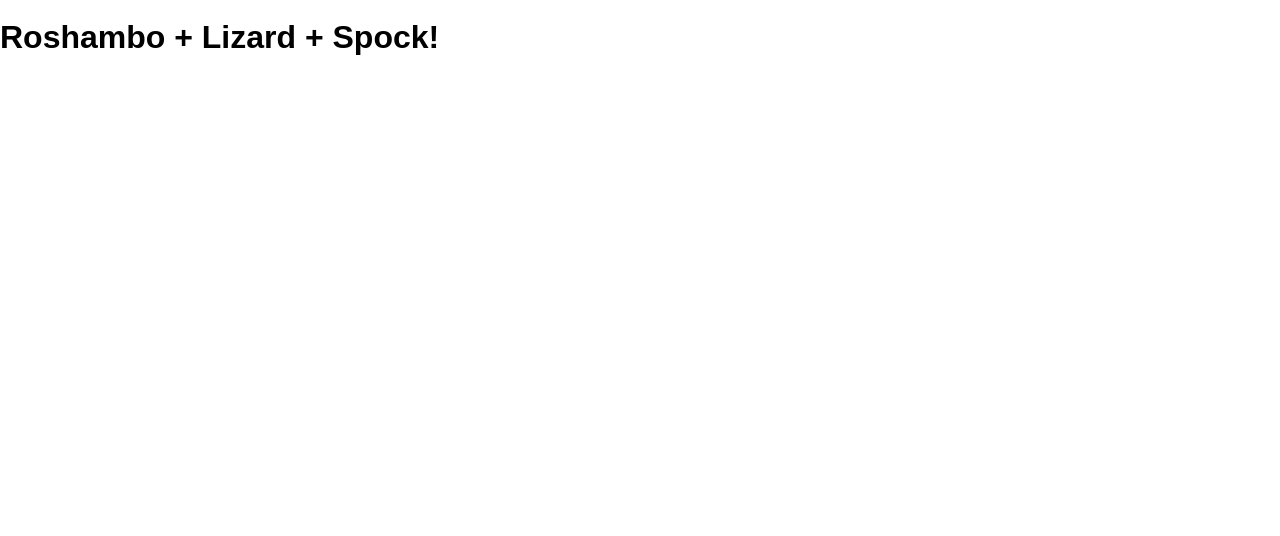
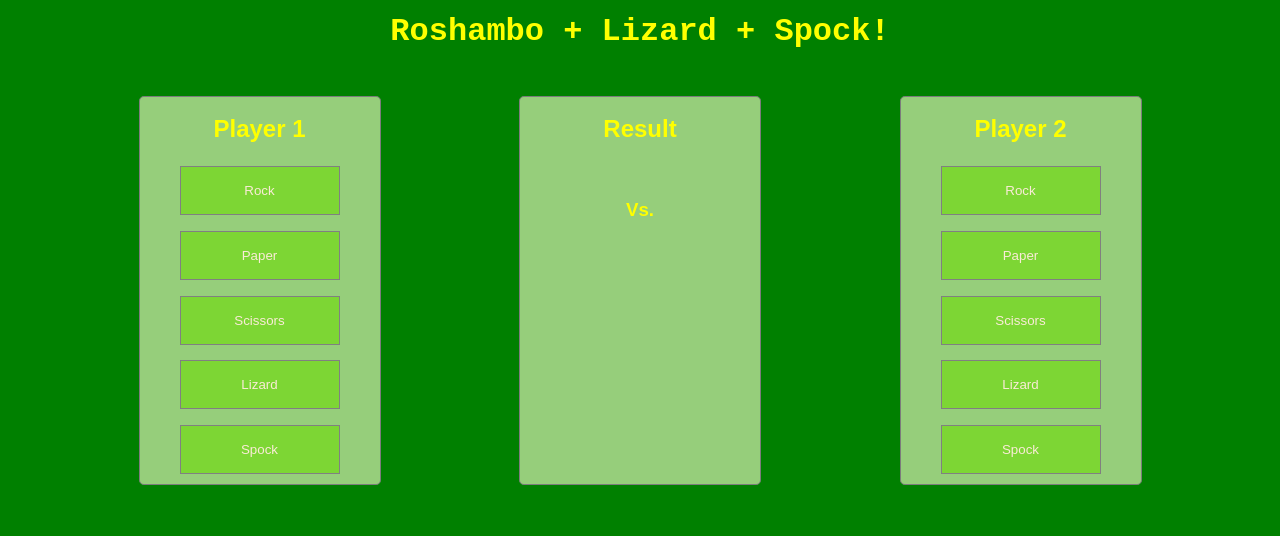
Before and after one commit to huntpie/roshambo-js, a website: page public/index.html in a window 1280 px wide. Drawn offline with Linux system fonts and the light colour scheme.

Commit message:
Commit- struggling with if statements

```diff
--- a/public/index.html
+++ b/public/index.html
@@ -11,6 +11,59 @@
     <header>
       <h1 class="roshambo-lizard-spock"></h1>
     </header>
+    <main>
+      <section class="player1">
+        <h2 class="player1-name">Player 1</h2>
+        <fieldset>
+          <button class="player1-rock">Rock</button>
+        </fieldset>
+        <fieldset>
+          <button class="player1-paper">Paper</button>
+        </fieldset>
+        <fieldset>
+          <button class="player1-scissors">Scissors</button>
+        </fieldset>
+        <fieldset>
+          <button class="player1-lizard">Lizard</button>
+        </fieldset>
+        <fieldset>
+          <button class="player1-spock">Spock</button>
+        </fieldset>
+      </section>
+      <section class="result">
+        <h2 class="resultWinDrawLose">Result</h2>
+        <fieldset>
+          <h2 class="player1Choice"></h2>
+        </fieldset>
+        <fieldset>
+          <h3 class="versus">Vs.</h3>
+        </fieldset>
+        <fieldset>
+          <h2 class="player2Choice"></h2>
+        <fieldset>
+        <h2 class="winnerName"></h2>
+        <fieldset>
+        </fieldset>
+      </section>
+      <section class="player2">
+        <h2 class="player2-name">Player 2</h2>
+        <fieldset>
+          <button class="player2-rock">Rock</button>
+        </fieldset>
+        <fieldset>
+          <button class="player2-paper">Paper</button>
+        </fieldset>
+        <fieldset>
+          <button class="player2-scissors">Scissors</button>
+        </fieldset>
+        <fieldset>
+          <button class="player2-lizard">Lizard</button>
+        </fieldset>
+        <fieldset>
+          <button class="player2-spock">Spock</button>
+        </fieldset>
+      </section>
+    </main>
     <script src="/main.js" charset="utf-8"></script>
   </body>
 </html>
--- a/public/main.js
+++ b/public/main.js
@@ -1,7 +1,35 @@
+function updatePlayer1ResultRock() {
+  const player1ResultChoice = document.querySelector('h2.player1Choice')
+  player1ResultChoice.textContent = 'Rock'
+}
+
+function updatePlayer2ResultRock(){
+  const player2ResultChoice = document.querySelector('h2.player2Choice')
+  player2ResultChoice.textContent = 'Rock'
+}
+
+function updatePlayer1ResultPaper(){
+  const player1ResultChoice = document.querySelector('h2.player1Choice')
+  player1ResultChoice.textContent = 'Paper'
+}
+
+
 function main() {
   if (document.querySelector('h1.roshambo-lizard-spock')) {
     document.querySelector('h1.roshambo-lizard-spock').textContent = 'Roshambo + Lizard + Spock!'
   }
+  document.querySelector('button.player1-rock').addEventListener('click', updatePlayer1ResultRock)
+  document.querySelector('button.player2-rock').addEventListener('click', updatePlayer2ResultRock)
+
+  document.querySelector('button.player1-paper').addEventListener('click', updatePlayer1ResultPaper)
+
+  if (document.querySelector('h2.player1Choice').textContent === 'Rock') {
+    const draw = document.querySelector('h2.winnerName')
+    draw.textContent = 'Draw!'
+  }
+
+
+
 }
 
 document.addEventListener('DOMContentLoaded', main)
--- a/public/screen.css
+++ b/public/screen.css
@@ -9,4 +9,65 @@ html {
 body {
   margin: 0;
   min-height: 100%;
+  background-color: green;
+  color: yellow;
 }
+
+h1 {
+  text-align: center;
+  font-family: Monospace;
+  margin: 1rem 0 3rem 0;
+}
+
+main {
+  display: flex;
+  flex-wrap: wrap;
+  justify-content: space-evenly;
+}
+
+section {
+  border: thin solid #7c7c7c;
+  border-radius: 0.3rem;
+  margin-bottom: 3rem;
+  background-color: #96ce7b;
+  min-width: 15rem;
+
+  display: flex;
+  flex-direction: column;
+  align-items: center;
+}
+
+
+section h2,
+section p {
+  text-align: center;
+}
+
+
+
+fieldset {
+  padding: center;
+  border: none;
+}
+
+h2.player1Choice {
+  font-size: 2.5rem;
+  margin: 0rem;
+}
+h2.player2Choice {
+  font-size: 2.5rem;
+  margin: 0rem;
+}
+h2.winnerName {
+  align-content: center;
+  font-size: 2.5rem;
+}
+
+button {
+  min-width: 10rem;
+  padding: 1rem;
+  border: thin solid gray;
+  color:antiquewhite;
+  background-color: rgb(125, 214, 52);
+
+}
```
